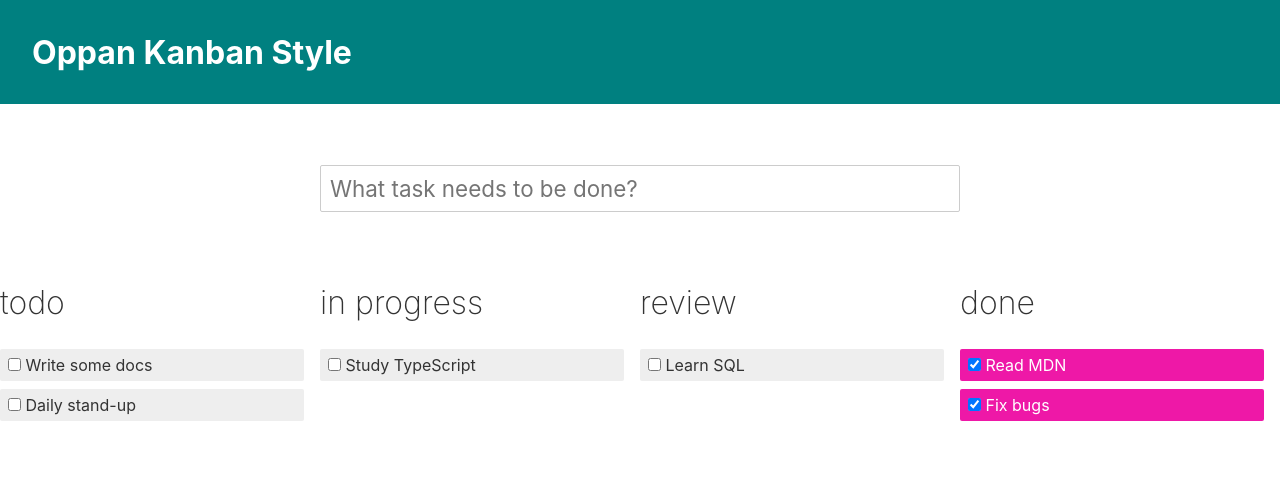
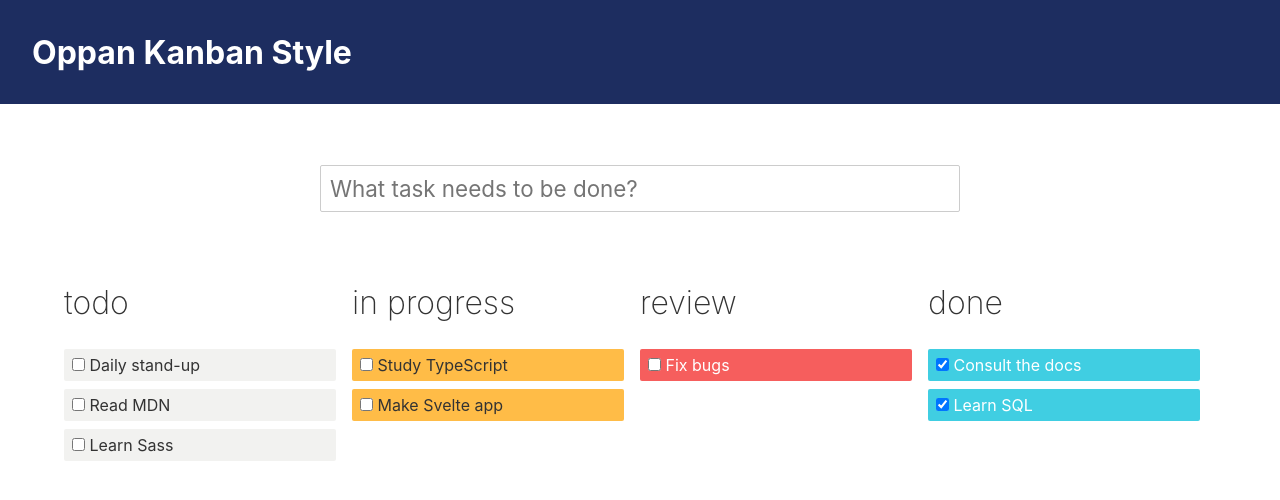
Before and after one commit to willemverbuyst/oppan-kanban-style-client, a Svelte app: page / in a window 1280 px wide. Shown: the top 500 px of the page. Built offline with nearby package versions, Linux system fonts and the light colour scheme.

Commit message:
Adjust css

```diff
--- a/src/App.svelte
+++ b/src/App.svelte
@@ -21,8 +21,8 @@
   });
 
   let tasks = [
-    { id: 1, status: 'todo', description: 'Write some docs' },
-    { id: 2, status: 'review', description: 'Learn SQL' },
+    { id: 1, status: 'done', description: 'Consult the docs' },
+    { id: 2, status: 'done', description: 'Learn SQL' },
     {
       id: 3,
       status: 'in-progress',
@@ -30,8 +30,10 @@
       description: 'Study TypeScript',
     },
     { id: 4, status: 'todo', description: 'Daily stand-up' },
-    { id: 5, status: 'done', description: 'Read MDN' },
-    { id: 6, status: 'done', description: 'Fix bugs' },
+    { id: 5, status: 'todo', description: 'Read MDN' },
+    { id: 6, status: 'review', description: 'Fix bugs' },
+    { id: 7, status: 'todo', description: 'Learn Sass' },
+    { id: 8, status: 'in-progress', description: 'Make Svelte app' },
   ];
 
   let uid = tasks.length + 1;
@@ -98,8 +100,18 @@
     justify-content: center;
   }
 
+  .todo label {
+    background-color: #f2f2f0;
+  }
+  .in-progress label {
+    background-color: #ffbc47;
+  }
+  .review label {
+    background-color: #f65e5d;
+    color: #fff;
+  }
   .done label {
-    background-color: rgb(238, 24, 167);
+    background-color: #40cee2;
     color: #fff;
   }
 
@@ -119,6 +131,11 @@
   label:hover button {
     opacity: 1;
   }
+
+  .board {
+    width: 90%;
+    margin: 0 auto;
+  }
 </style>
 
 <Header />
@@ -129,6 +146,7 @@
     on:keydown={(e) => e.key === 'Enter' && add(e.target)} />
 </div>
 
+<div class="board">
   <div class="todo">
     <h2>todo</h2>
     {#each tasks.filter((t) => t.status === 'todo') as task (task.id)}
@@ -136,7 +154,9 @@
         in:receive={{ key: task.id }}
         out:send={{ key: task.id }}
         animate:flip>
-      <input type="checkbox" on:change={() => (task.status = 'in-progress')} />
+        <input
+          type="checkbox"
+          on:change={() => (task.status = 'in-progress')} />
         {task.description}
         <button on:click={() => remove(task)}>x</button>
       </label>
@@ -184,3 +204,4 @@
       </label>
     {/each}
   </div>
+</div>
--- a/src/Header.svelte
+++ b/src/Header.svelte
@@ -5,7 +5,7 @@
     padding: 0.7rem 2rem;
     width: 100vw;
     margin-bottom: 1rem;
-    background-color: teal;
+    background-color: #1d2d60;
   }
 </style>
 
```
Lines whose indentation alone changed are shown as unchanged.
